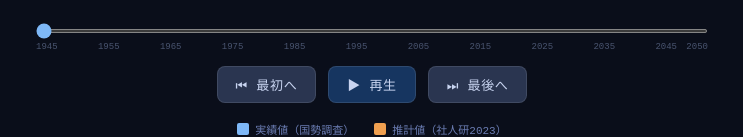
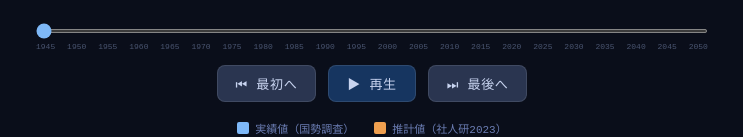
Before and after one commit to Masaki12008/japan-population-pyramid, a React (Vite) app: page / in a window 1280 px wide. Shown: the part 667-804 px from the top of the page, without its empty margins (268-1011 px from the left). Built offline with nearby package versions, Linux system fonts and the light colour scheme.

Commit message:
Add files via upload

```diff
--- a/src/App.jsx
+++ b/src/App.jsx
@@ -264,10 +264,8 @@ export default function PopulationPyramid() {
           onChange={e => setYearIndex(Number(e.target.value))}
           style={{ width: "100%", accentColor: isEstimate ? "#f0a050" : "#7eb8f7", height: 4, cursor: "pointer" }}
         />
-        <div style={{ display: "flex", justifyContent: "space-between", fontSize: 9, color: "#4a5570", fontFamily: "monospace", marginTop: 4 }}>
-          {YEARS.map((y, i) => (
-            <span key={y} style={{ visibility: i % 2 === 0 || i === YEARS.length - 1 ? "visible" : "hidden" }}>{y}</span>
-          ))}
+        <div style={{ display: "flex", justifyContent: "space-between", fontSize: 8, color: "#4a5570", fontFamily: "monospace", marginTop: 4 }}>
+          {YEARS.map(y => <span key={y}>{y}</span>)}
         </div>
       </div>
 
```
